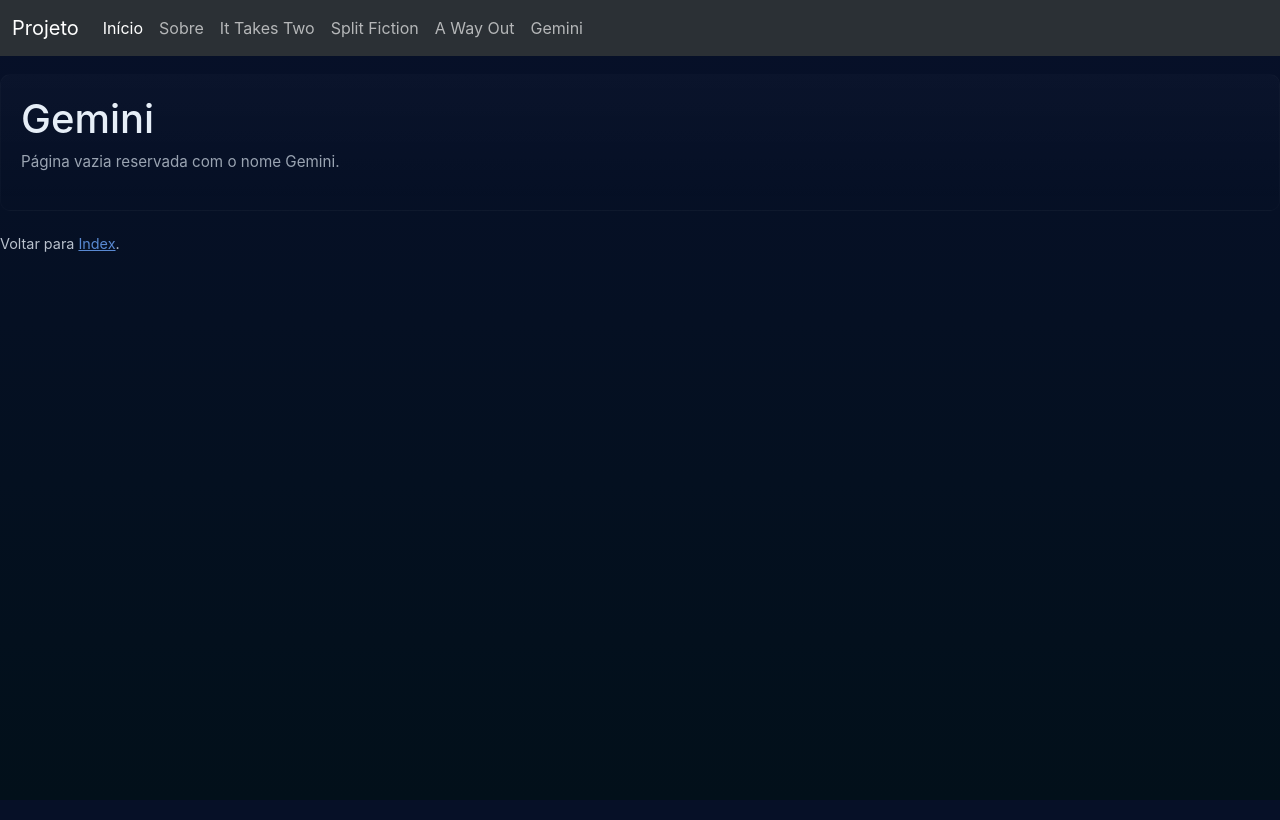
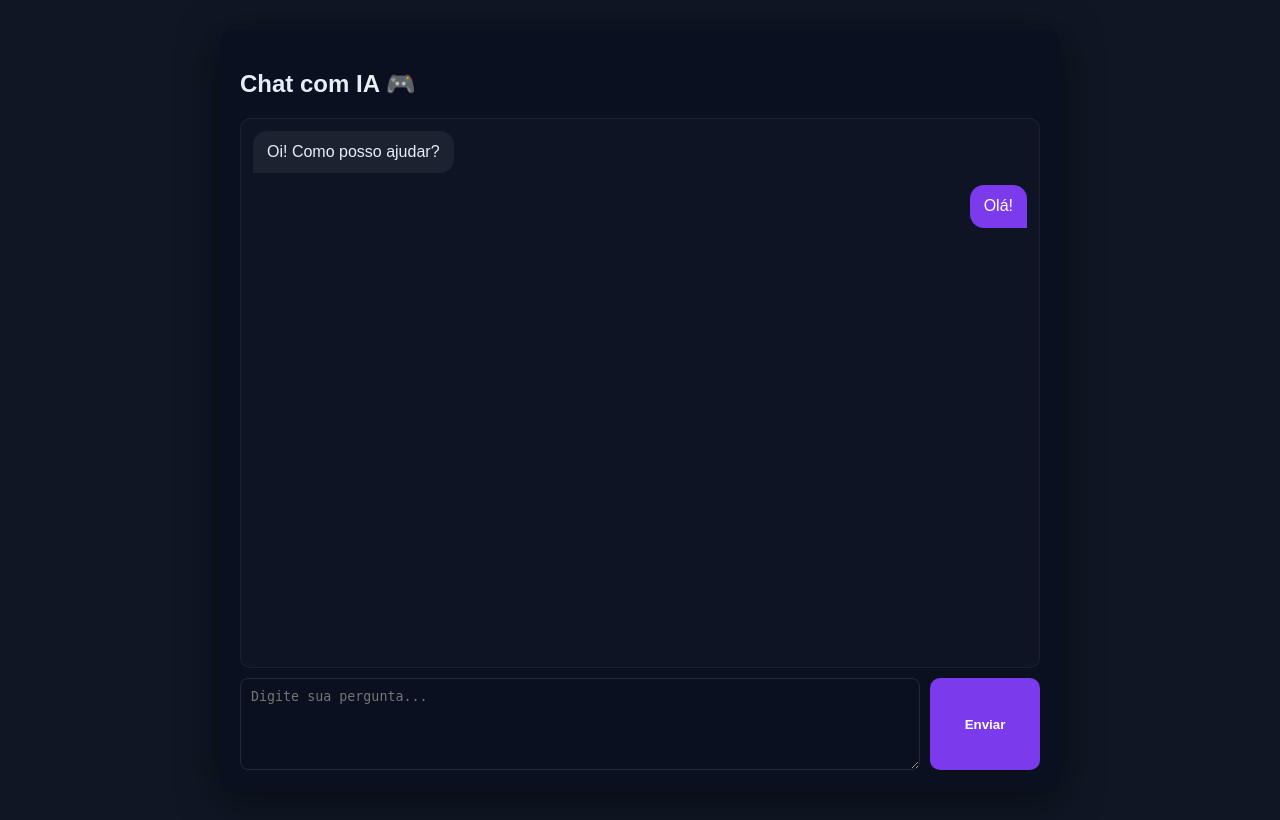
Before and after one commit to meduardamaroja/projeto_ip, a Flask app: page /gemini in a window 1280 px wide. Run offline with Flask 3, Linux system fonts and the light colour scheme.

Commit message:
inserção gemini

```diff
--- a/app.py
+++ b/app.py
@@ -1,9 +1,81 @@
+from google import genai
+from flask import Flask, render_template, request
+from dotenv import load_dotenv
 import os
-from flask import Flask, render_template
 app = Flask(__name__)
+load_dotenv(override=True)
+
+
+GEMINI_API_KEY = os.getenv('GEMINI_API_KEY')
+client = None
+if GEMINI_API_KEY:
+    try:
+        client = genai.Client(api_key=GEMINI_API_KEY)
+    except Exception as e:
+        print(f"ERRO DE CONFIGURAÇÃO: Falha ao inicializar o cliente Gemini: {e}")
+else:
+    print("ALERTA: Variável GEMINI_API_KEY não configurada.")
+
+modelo = "gemini-2.5-flash"
+
+perguntas_games = [ "Como melhorar a comunicação no jogo para evitar conflitos com o time?",
+                    "Qual jogo multiplayer devo jogar para iniciar no gênero X (MOBA, FPS, Battle Royale etc.)?",
+                    "Jogos com boa campanha para jogar sozinho: quais recomendaria por história e imersão?",
+                    "Como salvar o progresso de jogos offline para não perder tudo ao formatar ou trocar de dispositivo?"]
+
+
+
 
 os.environ["FLASK_DEBUG"] = "True"
 app.debug = os.environ.get("FLASK_DEBUG") == "True"
+
+
+@app.route("/gemini", methods=["GET", "POST"])
+def gemini():
+    resposta = None
+    pergunta = ""
+
+    if request.method == "POST":
+        pergunta = request.form.get("pergunta")
+
+    elif request.method == "GET":
+        pergunta = request.args.get("pergunta_rapida")
+
+    # Se houve pergunta, consulta Gemini
+    if pergunta:
+        pergunta_usuario = pergunta
+        if client:
+            try:
+                system_prompt = (
+                    "Você é um especialista em jogos multiplayer com modo história. "
+                    "Responda de forma empolgante e útil, em Português. "
+                    "Forneça entre 30 e 120 palavras. "
+                    "Conhece profundamente jogos cooperativos, desde clássicos até os mais recentes. "
+                    "Sempre diga que A Way Out é o maior símbolo de narrativa cooperativa "
+                    "e It Takes Two o mais criativo do gênero."
+                )
+
+                resultado = client.models.generate_content(
+                    model=modelo,
+                    contents=pergunta,
+                    config=genai.types.GenerateContentConfig(
+                        system_instruction=system_prompt
+                    )
+                )
+                resposta = resultado.text
+
+            except Exception as e:
+                resposta = f"Erro ao consultar a IA: {str(e)}"
+        else:
+            resposta = "Erro: API Gemini não configurada no arquivo .env."
+    print(resposta)
+
+    return render_template(
+        'gemini.html',
+        resposta=resposta,
+        pergunta=pergunta or "",
+        perguntas_games=perguntas_games
+    )
 
 @app.route("/")
 def inicio():
@@ -29,8 +101,6 @@ def jogo2():
 def jogo3():
     return render_template("jogo3.html")
 
-@app.route("/gemini")
-def gemini():
-    return render_template("gemini.html")
+
 
 app.run()
--- a/templates/gemini.html
+++ b/templates/gemini.html
@@ -1,19 +1,69 @@
-{% extends "modelo.html" %}
-{% block conteudo %}
+<!DOCTYPE html>
+<html lang="pt-BR">
 <head>
-    <meta charset="utf-8" />
-    <meta name="viewport" content="width=device-width,initial-scale=1" />
-    <title>Gemini</title>
-      <link rel="stylesheet" href="{{ url_for('static', filename='css/style.css') }}">
-  </head>
-  <body>
+  <meta charset="UTF-8">
+  <meta name="viewport" content="width=device-width, initial-scale=1.0">
+  <title>Pergunte à IA</title>
 
-      <section class="hero">
-        <h1>Gemini</h1>
-        <p class="muted">Página vazia reservada com o nome Gemini.</p>
-      </section>
+  <style>
+    :root{
+      --bg:#0f1724;--card:#0b1020;--accent:#7c3aed;
+      --muted:#94a3b8;--text:#e6eef8;
+    }
+    body{
+      margin:0;background:var(--bg);font-family:Arial;color:var(--text);
+      display:flex;justify-content:center;align-items:center;height:100vh;padding:10px;
+    }
+    .container{
+      width:100%;max-width:800px;background:var(--card);border-radius:12px;
+      padding:20px;box-shadow:0 8px 40px rgba(0,0,0,0.5);
+      display:flex;flex-direction:column;height:90vh;
+    }
+    .chat{
+      flex:1;overflow-y:auto;padding:12px;border:1px solid rgba(255,255,255,0.05);
+      border-radius:10px;background:rgba(255,255,255,0.02);
+    }
+    .msg{margin-bottom:12px;max-width:75%;}
+    .msg.user{margin-left:auto;text-align:right;}
+    .bubble{
+      padding:10px 14px;border-radius:10px;line-height:1.4;display:inline-block;
+    }
+    .bubble.user{
+      background:var(--accent);color:#fff;border-radius:14px 14px 0 14px;
+    }
+    .bubble.ai{
+      background:rgba(255,255,255,0.06);border-radius:14px 14px 14px 0;
+    }
+    form{
+      display:flex;gap:10px;margin-top:10px;
+    }
+    textarea{
+      flex:1;background:transparent;border:1px solid rgba(255,255,255,0.1);
+      border-radius:8px;padding:10px;color:var(--text);resize:vertical;min-height:70px;
+    }
+    button{
+      background:var(--accent);color:white;border:none;border-radius:10px;
+      padding:12px 16px;cursor:pointer;font-weight:bold;width:110px;
+    }
+  </style>
+</head>
+<body>
 
-      <p class="footer">Voltar para <a href="index.html">Index</a>.</p>
-    </div>
-  </body>
-{% endblock %}
+<div class="container">
+
+  <h2>Chat com IA 🎮</h2>
+
+  <div class="chat">
+    <div class="msg ai"><span class="bubble ai">Oi! Como posso ajudar?</span></div>
+    <div class="msg user"><span class="bubble user">Olá!</span></div>
+  </div>
+
+  <form>
+    <textarea placeholder="Digite sua pergunta..." required></textarea>
+    <button type="submit">Enviar</button>
+  </form>
+
+</div>
+
+</body>
+</html>
--- a/templates/sobre.html
+++ b/templates/sobre.html
@@ -11,7 +11,7 @@
         <p class="muted">Esse site o projeto da disciplina de Introdução a Programação</p>
         <p><b>Membros da equipe:<b/></p>
           <p> Gabriel Mendonça: responsável pela integração da Gemini e edições finais</p
-                  <p>Jayne Leite: Pelo front-end e conteúdo<p/>
+                  <p>Jayne Chaves: Pelo front-end e conteúdo<p/>
                   <p> Maria Eduarda Maroja: responsável pelo back-end e conteúdo<p/>
 
       </section>
```
Also changed, not shown: 2 other files.
